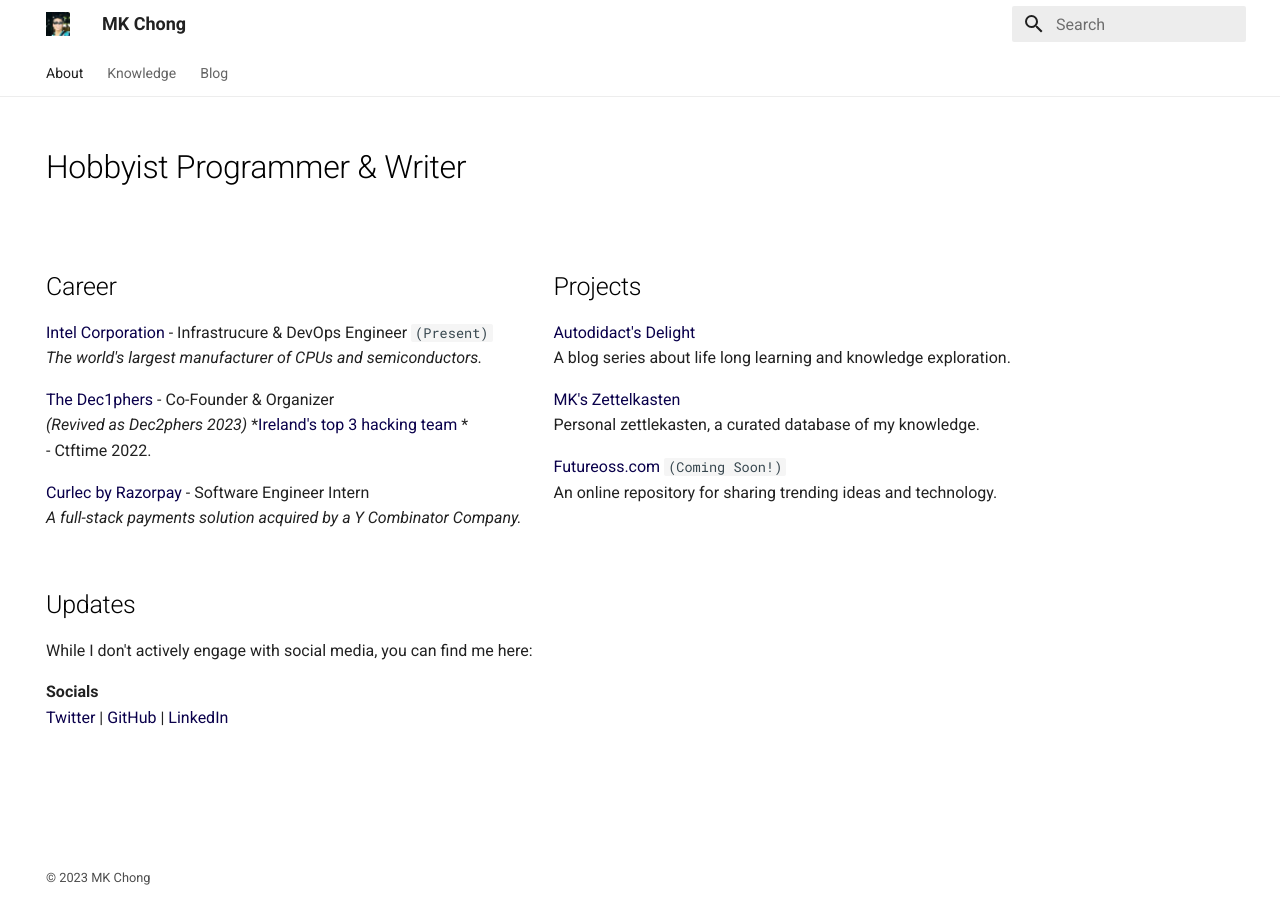
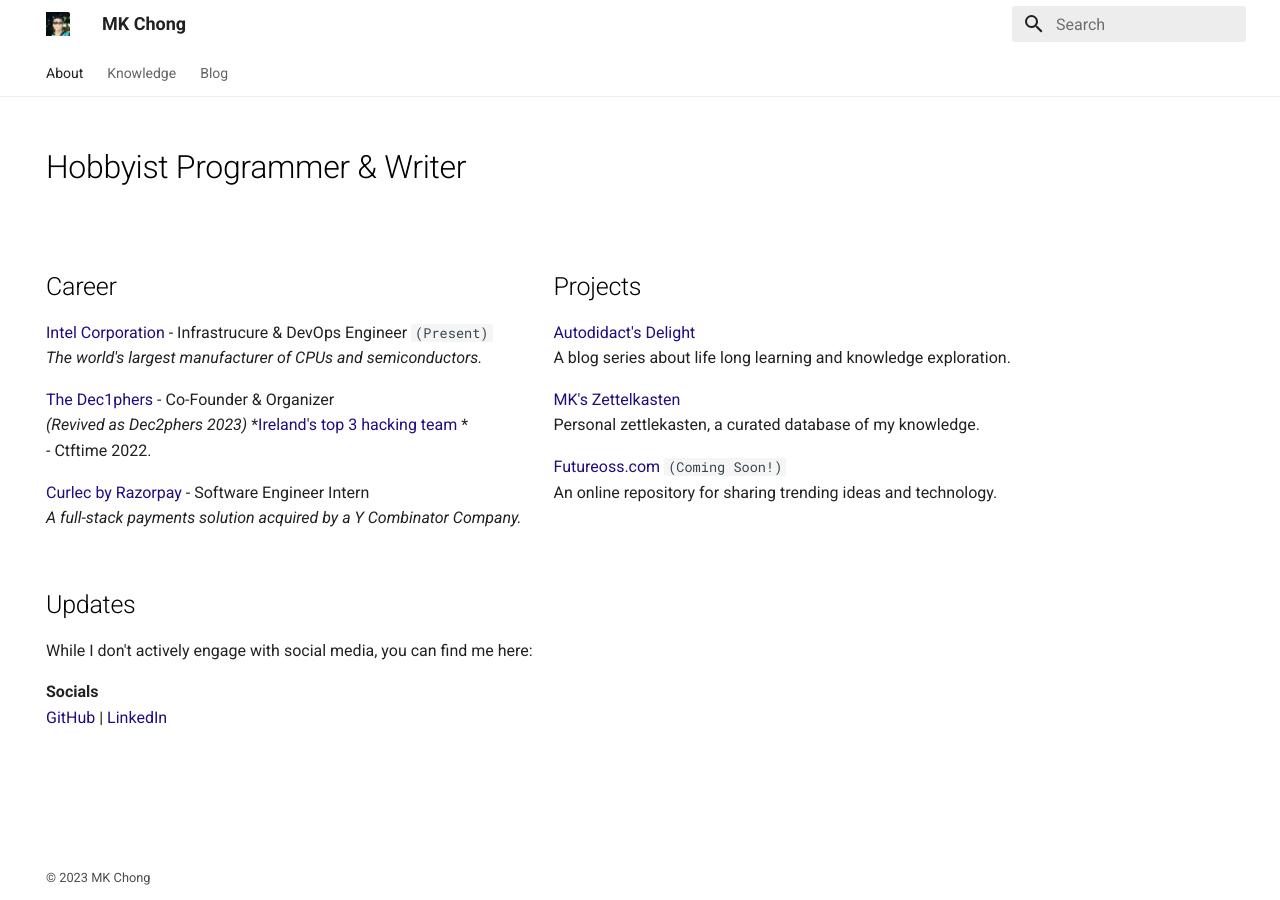
Before and after one commit to mk3-14159/mk3-14159.github.io, an MkDocs documentation site: the page built from docs/index.md, in a window 1280 px wide. Built offline with MkDocs 1.6.1 and Material for MkDocs 9.7.7, drawn with Linux system fonts in a browser that asks for light colours.

Commit message:
changed repo links, changed a-tag color

```diff
--- a/docs/index.md
+++ b/docs/index.md
@@ -51,5 +51,5 @@
 While I don't actively engage with social media, you can find me here:
 
 **Socials**
-<br />[Twitter](https://twitter.com) | [GitHub](https://github.com/mk3-14159) | [LinkedIn](https://www.linkedin.com/in/mk-chong-55027b199/)
+<br />[GitHub](https://github.com/mk3-14159) | [LinkedIn](https://www.linkedin.com/in/mk-chong-55027b199/)
 <!-- updates -->
--- a/docs/stylesheets/extra.css
+++ b/docs/stylesheets/extra.css
@@ -19,7 +19,7 @@
 
   .md-content {
     --md-typeset-color: #060025;
-    --md-typeset-a-color:  #0a004b;
+    --md-typeset-a-color:  rgb(32, 13, 128);
   }
 
   .flex-container {
```
Also changed, not shown: docs/Knowledge/index.md (+7 -7 lines).
